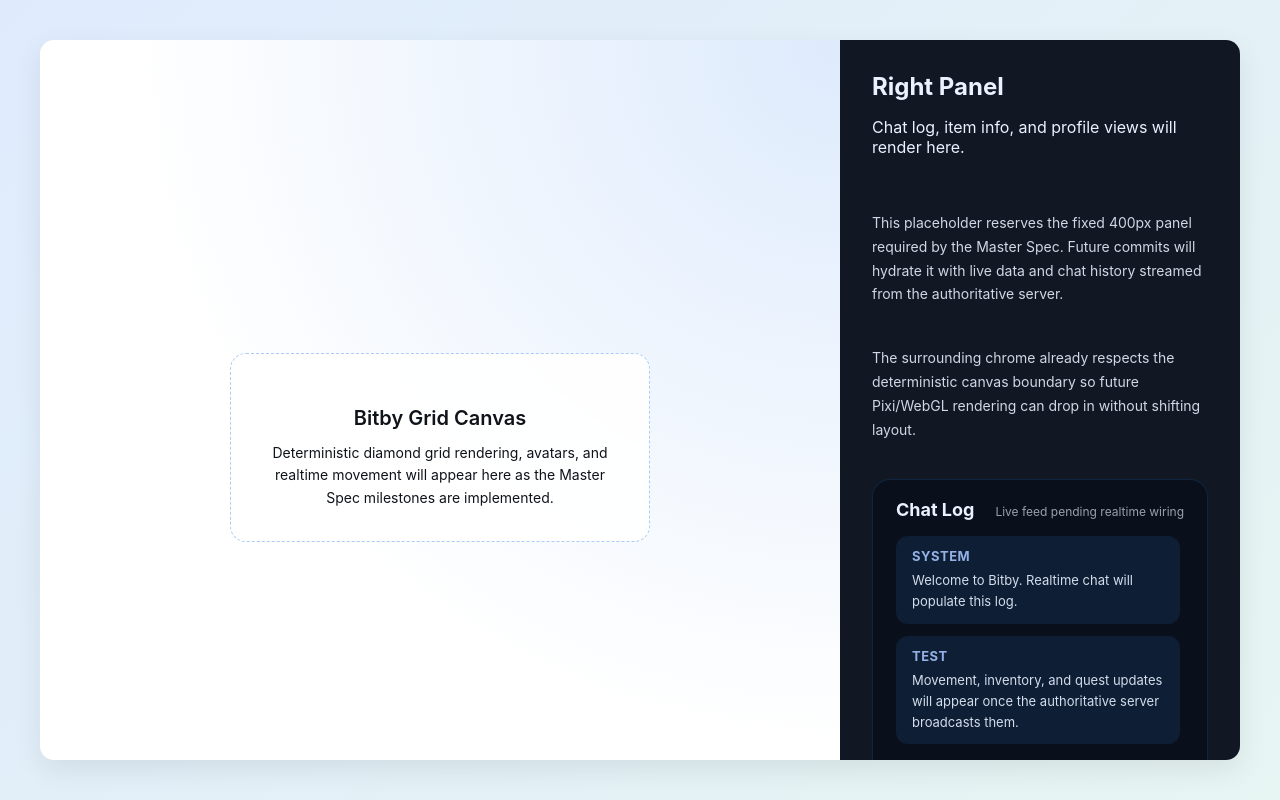
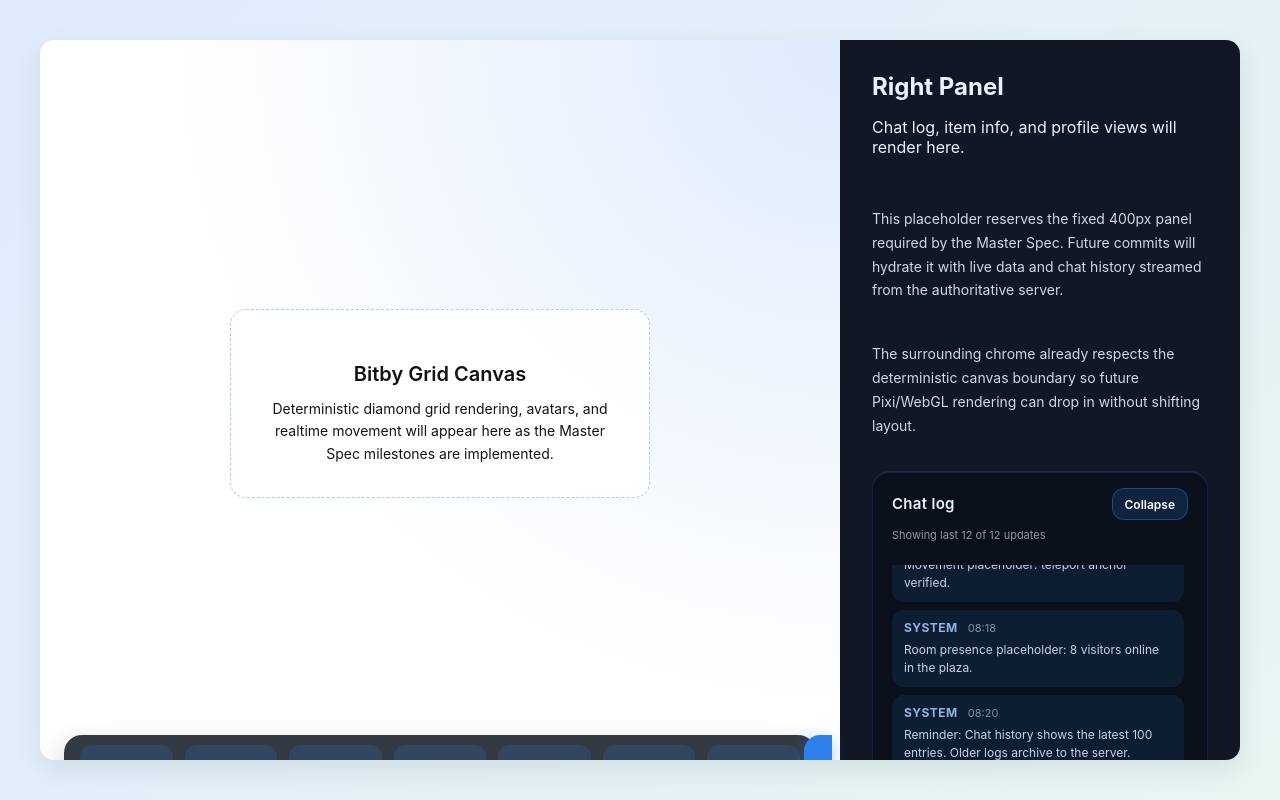
Before and after one commit to nobewayo/projbb, a React (Vite) app in the folder packages/client/: page / in a window 1280 px wide. Built offline with nearby package versions, Linux system fonts and the light colour scheme.

Commit message:
Refine chat log layout and update spec

```diff
--- a/packages/client/src/App.tsx
+++ b/packages/client/src/App.tsx
@@ -1,4 +1,4 @@
-import { useMemo, useState } from 'react';
+import { useEffect, useMemo, useRef, useState } from 'react';
 import './styles.css';
 
 const dockButtons = [
@@ -11,12 +11,117 @@ const dockButtons = [
   'Admin',
 ];
 
+type ChatMessage = {
+  id: string;
+  actor: string;
+  body: string;
+  time: string;
+};
+
+const placeholderChatHistory: ChatMessage[] = [
+  {
+    id: 'system-0',
+    actor: 'system',
+    body: 'Welcome to Bitby. Realtime chat will populate this log.',
+    time: '08:00',
+  },
+  {
+    id: 'system-1',
+    actor: 'system',
+    body: 'Daily quests rotate at midnight UTC. Claim rewards before the reset!',
+    time: '08:02',
+  },
+  {
+    id: 'test-0',
+    actor: 'test',
+    body: 'Movement loop placeholder: walking toward tile (5, 8).',
+    time: '08:04',
+  },
+  {
+    id: 'system-2',
+    actor: 'system',
+    body: 'Admin: Spawned a practice bot near the fountain for collision testing.',
+    time: '08:05',
+  },
+  {
+    id: 'test2-0',
+    actor: 'test2',
+    body: 'Inventory sync placeholder: picked up a wooden stool.',
+    time: '08:07',
+  },
+  {
+    id: 'system-3',
+    actor: 'system',
+    body: 'Room broadcast: Lighting preset changed to dusk ambience.',
+    time: '08:08',
+  },
+  {
+    id: 'test-1',
+    actor: 'test',
+    body: 'Chat placeholder: “Can someone open the quest panel?”',
+    time: '08:10',
+  },
+  {
+    id: 'system-4',
+    actor: 'system',
+    body: 'Economy update placeholder: Daily coin stipend delivered.',
+    time: '08:12',
+  },
+  {
+    id: 'test3-0',
+    actor: 'test3',
+    body: 'Quest tracker placeholder: Completed “Arrange the lounge chairs.”',
+    time: '08:14',
+  },
+  {
+    id: 'test4-0',
+    actor: 'test4',
+    body: 'Movement placeholder: teleport anchor verified.',
+    time: '08:16',
+  },
+  {
+    id: 'system-5',
+    actor: 'system',
+    body: 'Room presence placeholder: 8 visitors online in the plaza.',
+    time: '08:18',
+  },
+  {
+    id: 'system-6',
+    actor: 'system',
+    body: 'Reminder: Chat history shows the latest 100 entries. Older logs archive to the server.',
+    time: '08:20',
+  },
+];
+
 const App = (): JSX.Element => {
   const [isDockCollapsed, setIsDockCollapsed] = useState(false);
+  const [isChatCollapsed, setIsChatCollapsed] = useState(false);
+  const chatMessagesRef = useRef<HTMLDivElement | null>(null);
+
+  const chatLogEntries = useMemo(
+    () => placeholderChatHistory.slice(-100),
+    [],
+  );
+
+  useEffect(() => {
+    if (isChatCollapsed) {
+      return;
+    }
+
+    const container = chatMessagesRef.current;
+    if (container) {
+      container.scrollTop = container.scrollHeight;
+    }
+  }, [isChatCollapsed, chatLogEntries]);
 
   const dockTabLabel = useMemo(
     () => (isDockCollapsed ? 'Expand primary dock' : 'Collapse primary dock'),
     [isDockCollapsed],
+  );
+
+  const chatToggleLabel = useMemo(
+    () => (isChatCollapsed ? 'Expand chat log' : 'Collapse chat log'),
+    [isChatCollapsed],
   );
 
   return (
@@ -67,20 +172,38 @@ const App = (): JSX.Element => {
             rendering can drop in without shifting layout.
           </p>
         </section>
-        <section className="chat-log" aria-label="Chat log placeholder">
+        <section
+          className={isChatCollapsed ? 'chat-log chat-log--collapsed' : 'chat-log'}
+          aria-label="Chat log placeholder"
+        >
           <header className="chat-log__header">
-            <h2>Chat Log</h2>
-            <span className="chat-log__status">Live feed pending realtime wiring</span>
+            <div className="chat-log__title">
+              <h2>Chat log</h2>
+              <p className="chat-log__status">
+                Showing last {chatLogEntries.length} of {placeholderChatHistory.length} updates
+              </p>
+            </div>
+            <button
+              type="button"
+              className="chat-log__toggle"
+              onClick={() => setIsChatCollapsed((prev) => !prev)}
+              aria-expanded={!isChatCollapsed}
+              aria-controls="chat-log-messages"
+              aria-label={chatToggleLabel}
+            >
+              {isChatCollapsed ? 'Expand' : 'Collapse'}
+            </button>
           </header>
-          <div className="chat-log__messages">
-            <article>
-              <h3>system</h3>
-              <p>Welcome to Bitby. Realtime chat will populate this log.</p>
-            </article>
-            <article>
-              <h3>test</h3>
-              <p>Movement, inventory, and quest updates will appear once the authoritative server broadcasts them.</p>
-            </article>
+          <div id="chat-log-messages" className="chat-log__messages" ref={chatMessagesRef}>
+            {chatLogEntries.map((message) => (
+              <article key={message.id}>
+                <header>
+                  <h3>{message.actor}</h3>
+                  <time dateTime={message.time}>{message.time}</time>
+                </header>
+                <p>{message.body}</p>
+              </article>
+            ))}
           </div>
         </section>
       </aside>
--- a/packages/client/src/styles.css
+++ b/packages/client/src/styles.css
@@ -67,7 +67,7 @@ body {
   display: flex;
   flex-direction: column;
   padding: 32px;
-  gap: 24px;
+  gap: 20px;
 }
 
 .right-panel__header {
@@ -165,33 +165,51 @@ body {
 
 .chat-log {
   margin-top: auto;
-  background: rgba(10, 16, 26, 0.86);
+  background: rgba(10, 16, 26, 0.9);
   border-radius: 18px;
-  padding: 20px 24px;
+  padding: 16px 20px 20px;
   display: flex;
   flex-direction: column;
-  gap: 16px;
-  height: 400px;
-  min-height: 400px;
-  max-height: 400px;
+  gap: 12px;
+  max-height: min(320px, 48vh);
+  min-height: 140px;
   box-shadow: inset 0 0 0 1px rgba(47, 128, 237, 0.18);
+  border-top: 1px solid rgba(234, 242, 255, 0.12);
+  transition: max-height 180ms ease, padding 180ms ease;
+}
+
+.chat-log--collapsed {
+  max-height: 68px;
+  padding-bottom: 12px;
+}
+
+.chat-log--collapsed .chat-log__messages {
+  display: none;
 }
 
 .chat-log__header {
   display: flex;
   align-items: baseline;
   justify-content: space-between;
-  gap: 12px;
+  gap: 16px;
+}
+
+.chat-log__title {
+  display: flex;
+  flex-direction: column;
+  gap: 4px;
 }
 
 .chat-log__header h2 {
   margin: 0;
-  font-size: 18px;
+  font-size: 15px;
+  font-weight: 600;
+  letter-spacing: 0.02em;
 }
 
 .chat-log__status {
-  font-size: 12px;
-  color: rgba(234, 242, 255, 0.64);
+  font-size: 11px;
+  color: rgba(234, 242, 255, 0.6);
 }
 
 .chat-log__messages {
@@ -199,29 +217,67 @@ body {
   overflow-y: auto;
   display: flex;
   flex-direction: column;
-  gap: 12px;
+  gap: 8px;
   padding-right: 4px;
 }
 
 .chat-log__messages article {
   background: rgba(47, 128, 237, 0.12);
   border-radius: 12px;
-  padding: 12px 16px;
+  padding: 10px 12px;
+  display: flex;
+  flex-direction: column;
+  gap: 6px;
+}
+
+.chat-log__messages article header {
+  display: flex;
+  align-items: baseline;
+  gap: 10px;
 }
 
 .chat-log__messages h3 {
-  margin: 0 0 6px;
-  font-size: 13px;
+  margin: 0;
+  font-size: 12px;
   text-transform: uppercase;
   letter-spacing: 0.04em;
   color: rgba(166, 198, 255, 0.88);
 }
 
+.chat-log__messages time {
+  font-size: 11px;
+  color: rgba(234, 242, 255, 0.54);
+}
+
 .chat-log__messages p {
   margin: 0;
-  font-size: 13px;
-  line-height: 1.6;
-  color: rgba(234, 242, 255, 0.9);
+  font-size: 12px;
+  line-height: 1.5;
+  color: rgba(234, 242, 255, 0.85);
+}
+
+.chat-log__toggle {
+  height: 32px;
+  padding: 0 12px;
+  border-radius: 12px;
+  border: 1px solid rgba(47, 128, 237, 0.4);
+  background: rgba(47, 128, 237, 0.18);
+  color: #ffffff;
+  font-size: 12px;
+  font-weight: 600;
+  cursor: pointer;
+  transition: background 150ms ease, border-color 150ms ease;
+}
+
+.chat-log__toggle:hover,
+.chat-log__toggle:focus {
+  background: rgba(47, 128, 237, 0.3);
+  border-color: rgba(47, 128, 237, 0.6);
+}
+
+.chat-log__toggle:focus-visible {
+  outline: 2px solid #f2f8ff;
+  outline-offset: 3px;
 }
 
 a {
```
Also changed, not shown: 1 other file (tests, documents, lock files or other folders).
